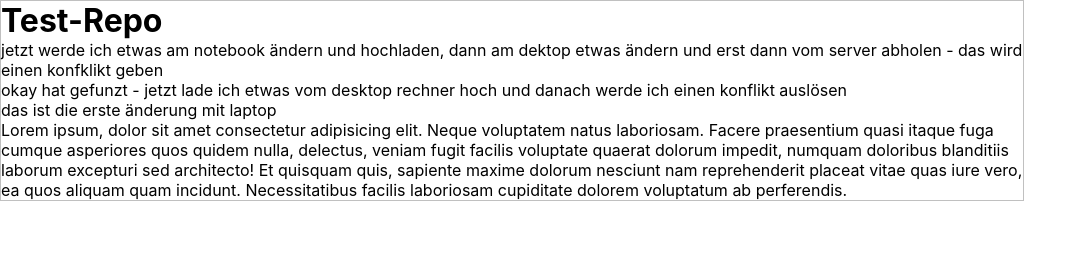
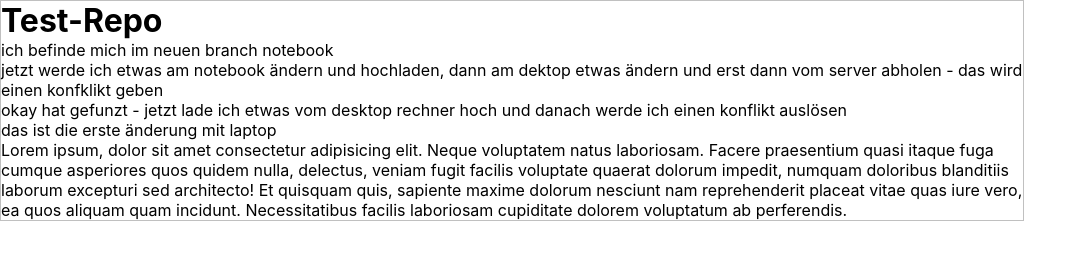
Before and after one commit to stherzig/test, a plain HTML site: page index.html in a window 1280 px wide. Shown: the whole page, without its empty margins (0-1087 px from the left). Drawn offline with Linux system fonts and the light colour scheme.

Commit message:
add changes in notebook

```diff
--- a/index.html
+++ b/index.html
@@ -12,6 +12,7 @@
         <h1>Test-Repo</h1>
       </header>
       <main>
+        <p>ich befinde mich im neuen branch notebook</p>
        <p>jetzt werde ich etwas am notebook ändern und hochladen, dann am dektop etwas ändern und erst dann vom server abholen - das wird einen konfklikt geben</p>
         <p>okay hat gefunzt - jetzt lade ich etwas vom desktop rechner hoch und danach werde ich einen konflikt auslösen</p>
         <p>das ist die erste änderung mit laptop</p>
```
